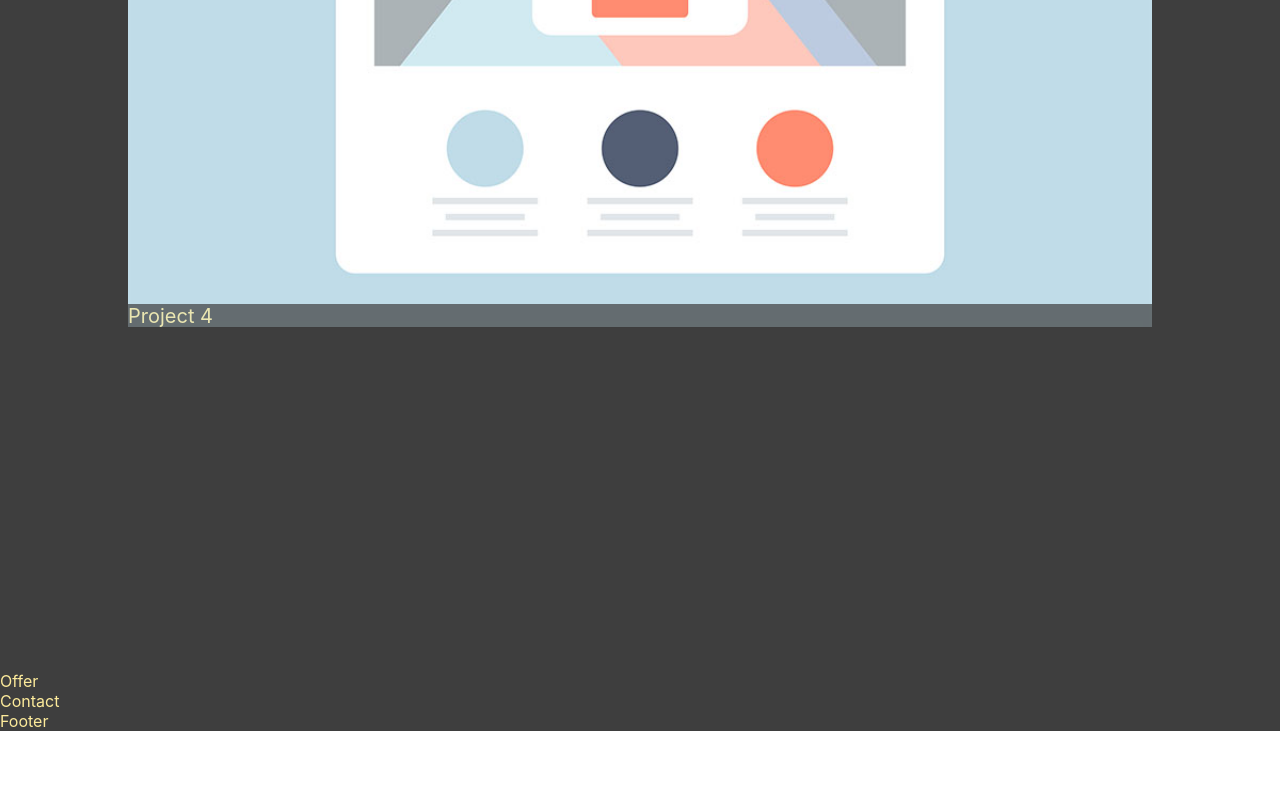
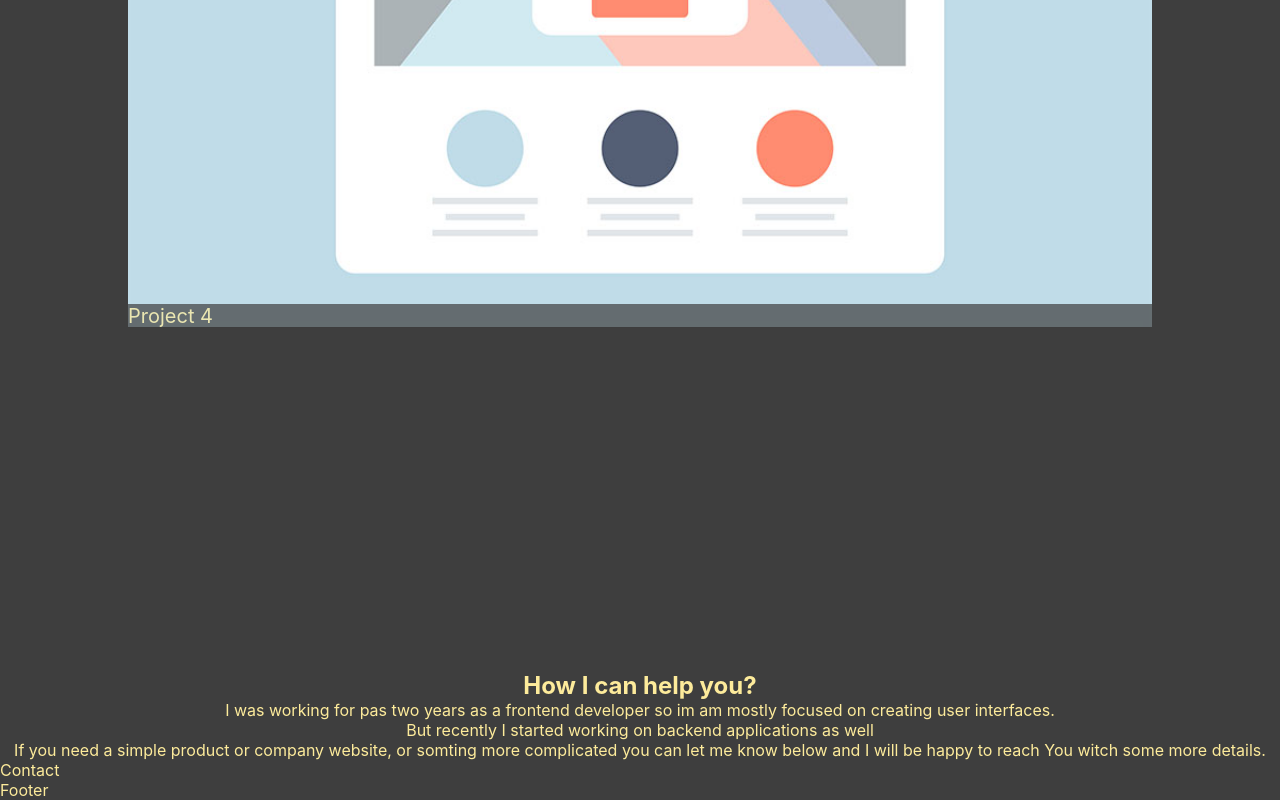
Before and after one commit to krzysztofbogusz91/krzysztof_web, a React (Create React App) app: page / in a window 1280 px wide. Shown: the part 4089-4889 px from the top of the page. Before the commit the page ends 4820 px from the top, so only its background shows below. Built offline with nearby package versions, Linux system fonts and the light colour scheme.

Commit message:
Add offer text

```diff
--- a/src/components/offer/Offer.tsx
+++ b/src/components/offer/Offer.tsx
@@ -4,7 +4,10 @@ export default class Offer extends Component {
     render() {
         return (
             <div id="offer"  className="section">
-                Offer
+                <h2 style={{textAlign: 'center'}}> How I can help you?</h2>
+                <p style={{textAlign: 'center'}}>I was working for pas two years as a frontend developer so im am mostly focused on creating user interfaces.</p>
+                <p style={{textAlign: 'center'}}> But recently I started working on backend applications as well</p>
+                <p style={{textAlign: 'center'}}> If you need a simple product or company website, or somting more complicated you can let me know below and I will be happy to reach You witch some more details.</p>
             </div>
         )
     }
```
